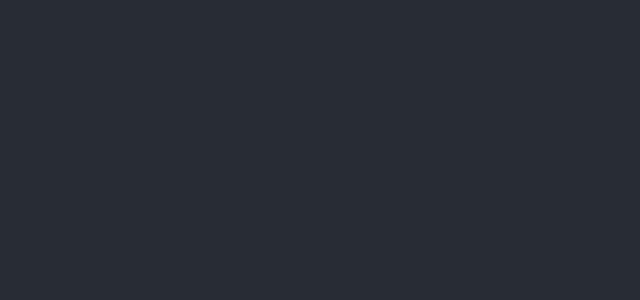
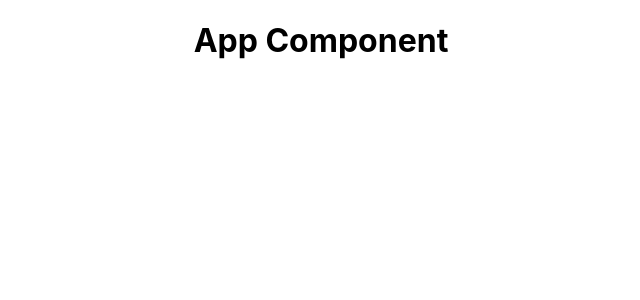
Before and after one commit to Ksanidhya/react-redux, a React (Create React App) app: page / in a window 1280 px wide. Shown: the top 300 px of the page, without its empty margins (319-959 px from the left). Built offline with nearby package versions, Linux system fonts and the light colour scheme.

Commit message:
Initial commit

```diff
--- a/src/App.js
+++ b/src/App.js
@@ -3,7 +3,7 @@ import './App.css';
 function App() {
   return (
     <div className="App">
-      <header className="App-header" />
+      <h1>App Component</h1>
     </div>
   );
 }
```
